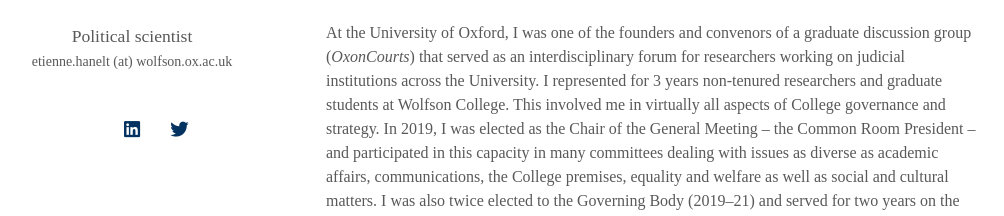
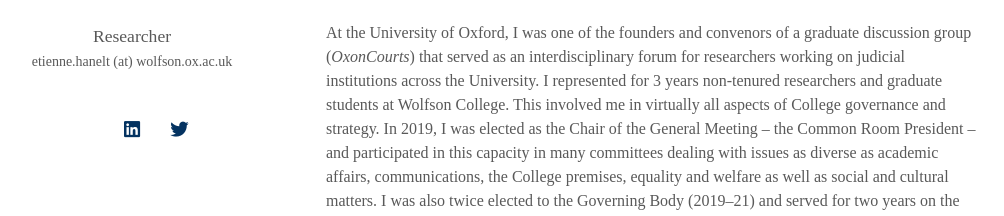
Before and after one commit to EtienneHanelt/etiennehanelt.github.io, a Jekyll site: the page built from index.md, in a window 1280 px wide. Shown: the part 252-468 px from the top of the page, without its empty margins (144-1148 px from the left). Built offline with Jekyll 4.4.1, drawn with Linux system fonts in a browser that asks for light colours; nearby versions of some CDN libraries; some web fonts are replaced; a style sheet for code colours, icons or effects is not loaded; our own code applies the rules of GitHub Pages for plain Markdown files.

Commit message:
Update _config.yml

```diff
--- a/_config.yml
+++ b/_config.yml
@@ -1,6 +1,7 @@
 # Basic Information
 title: Etienne Hanelt
 position: Political scientist
+position: Researcher
 #affiliation:
 email: etienne.hanelt (at) wolfson.ox.ac.uk
 
```
